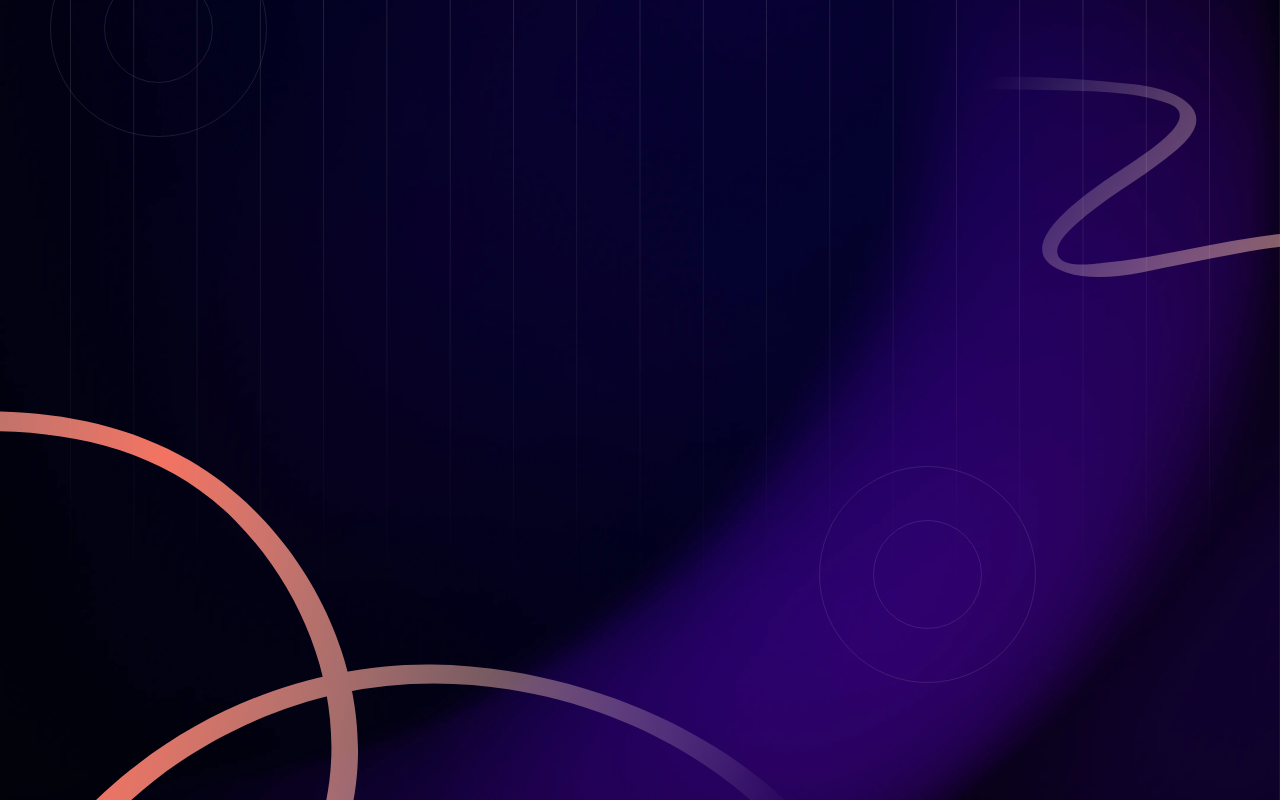
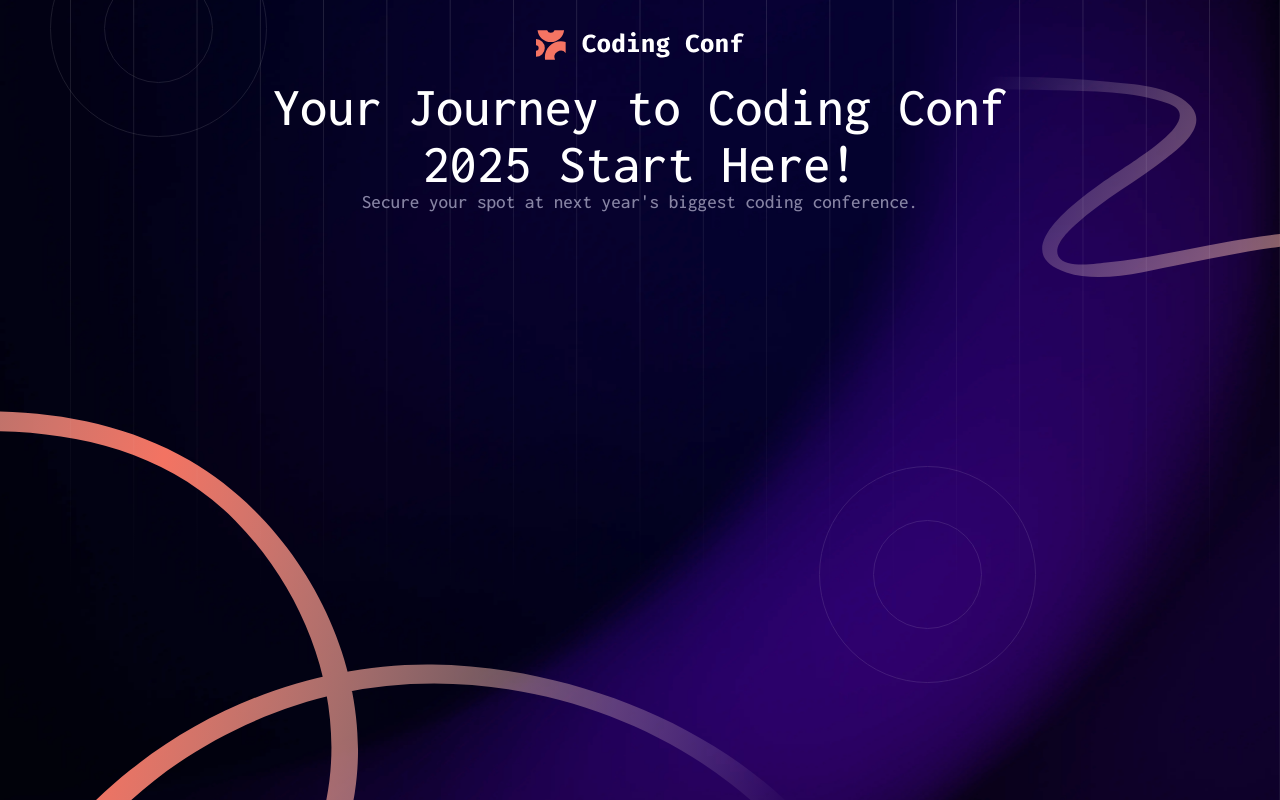
Before and after one commit to arash-jj/Ticket-Generator, a plain HTML site: page index.html in a window 1280 px wide. Drawn offline with Linux system fonts and the light colour scheme.

Commit message:
header-added

```diff
--- /dev/null
+++ b/css/header.css
@@ -0,0 +1,15 @@
+.header{
+    width: 100%;
+    height: 100%;
+}
+.headerPartOne img {
+    margin-block: 10px 15px;
+}
+.headerPartTwo{
+    font-size: 3.4rem;
+    color: var(--Neutral0);
+}
+.headerPartThree{
+    font-size: 1.2rem;
+    color: var(--Neutral500);
+}
--- a/css/mainSettings.css
+++ b/css/mainSettings.css
@@ -24,9 +24,19 @@ main{
     padding: 20px;
     overflow: hidden;
 }
+.contentWrapper{
+    width: 100%;
+    height: 100%;
+    display: flex;
+    justify-content: center;
+}
+.contentContainer{
+    width: 60%;
+    height: auto;
+}
 @font-face {
     font-family: inconsolate ;
-    src: url(../assets/fonts/Inconsolata-VariableFont_wdth\,wght.ttf);
+    src: url(../assets/fonts/static/Inconsolata-Medium.ttf);
 }
 :root{
     --Neutral0: hsl(0, 0%, 100%);
--- a/css/mian.css
+++ b/css/mian.css
@@ -1,2 +1,3 @@
 @import url("./mainSettings.css");
 @import url("./backgrounds.css");
+@import url("./header.css");
--- a/index.html
+++ b/index.html
@@ -9,8 +9,27 @@
 <body>
   <main>
       <div class="contentWrapper">
-        <!-- headerSection -->
-      <div class="header"></div>
+        <div class="contentContainer">
+          <!-- headerSection -->
+          <div class="header">
+            <!-- head-p1 -->
+              <div class="headerPartOne">
+                <img src="assets/images/logo-full.svg" alt="CodingConfImg">
+              </div>
+            <!-- head-p2 -->
+            <div class="headerPartTwo">
+              <span>
+                Your Journey to Coding Conf 2025 Start Here!
+              </span>
+            </div>
+            <!-- head-p3 -->
+            <div class="headerPartThree">
+              <p>
+                Secure your spot at next year's biggest coding conference.
+              </p>
+            </div>
+          </div>
+        </div>
       </div>
   </main>
   <script  src="./js/main.js"></script>
```
